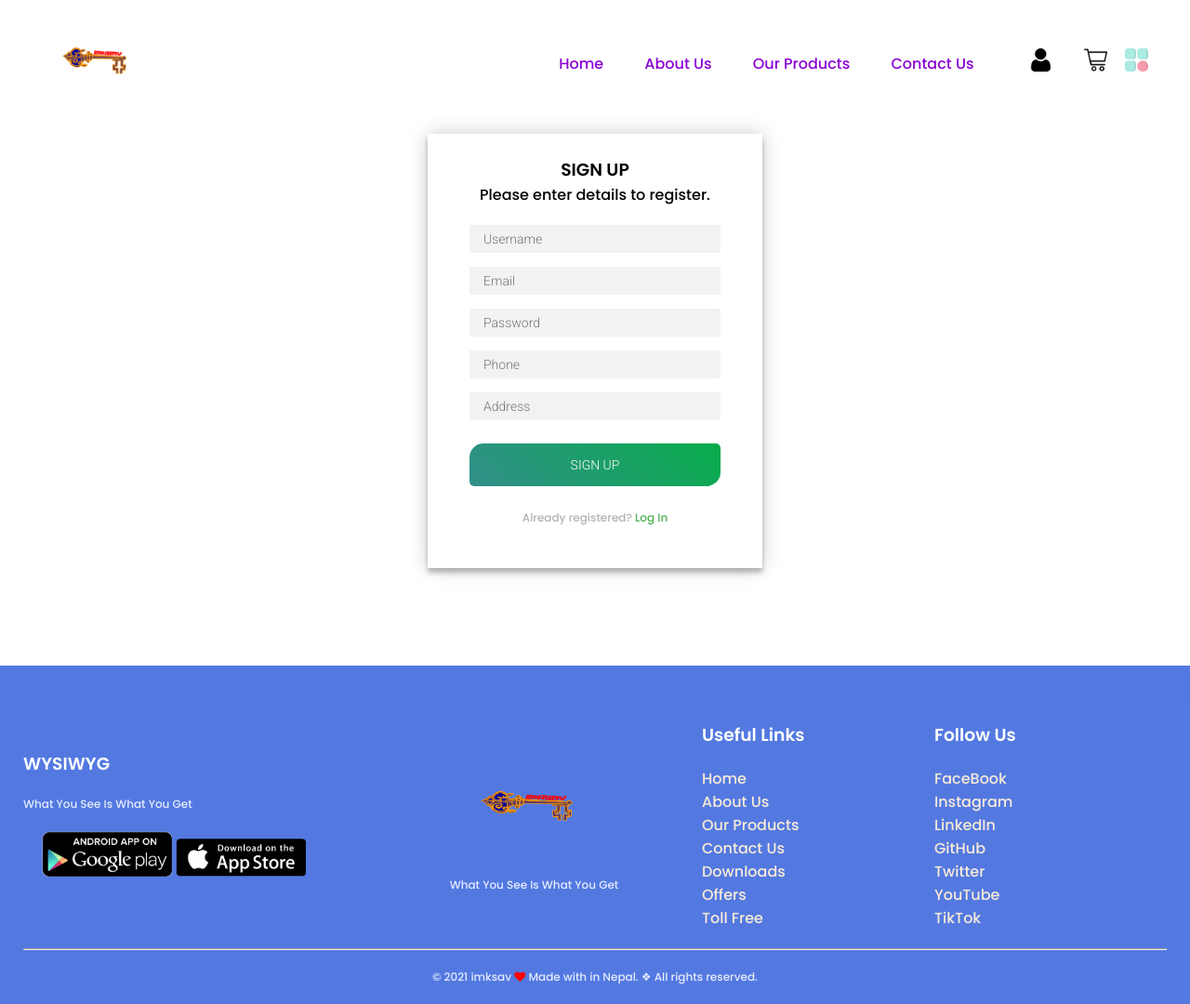
After one commit to imksav/ecommerce, a PHP site: page /signup.php in a window 1280 px wide. The commit adds this page. Shown: the whole page at 93% size. Run offline with PHP 8.4, Linux system fonts and the light colour scheme.

Commit message:
Refactored and added login-signup with session created

```diff
--- a/admin/add_product.php
+++ b/admin/add_product.php
@@ -1,3 +1,6 @@
+<!--
+    <?php include("connection.php"); ?>
+-->
 <!DOCTYPE html>
 <html lang="en">
 <head>
@@ -58,6 +61,9 @@
       echo $target_file;
       echo "<br>";
       move_uploaded_file($_FILES['fileToUpload']['tmp_name'],$target_file);
+
+         include "./connect.php";
+
          $servername="localhost";
          $username="root";
          $password="";
--- a/connect.php
+++ b/connect.php
@@ -1,3 +1,3 @@
 <?php
-   $db = mysqli_connect("localhost","root","","ecommerce");
+   $conn = mysqli_connect("localhost","root","","ecommerce");
 ?>
--- /dev/null
+++ b/css/login.css
@@ -0,0 +1,79 @@
+@import url(https://fonts.googleapis.com/css?family=Roboto:300);
+header .header {
+   background-color: #fff;
+   height: 90px;
+}
+
+header a img {
+   width: 14px;
+   margin-top: 4px;
+}
+
+.login-page {
+   width: 360px;
+   padding: 8px 0 0;
+   margin: auto;
+}
+
+.login-page .form .login {
+   margin-top: -21px;
+   margin-bottom: 20px;
+}
+
+.form {
+   position: relative;
+   z-index: 1;
+   background: #FFFFFF;
+   max-width: 360px;
+   /* margin: 0 auto 100px; */
+   margin-bottom: 105px;
+   padding: 45px;
+   text-align: center;
+   box-shadow: 0 0 20px 0 rgba(0, 0, 0, 0.2), 0 5px 5px 0 rgba(0, 0, 0, 0.24);
+}
+
+.form input {
+   font-family: "Roboto", sans-serif;
+   outline: 0;
+   background: #f2f2f2;
+   width: 100%;
+   border: 0;
+   margin: 0 0 15px;
+   padding: 15px;
+   box-sizing: border-box;
+   font-size: 14px;
+}
+
+.form button {
+   font-family: "Roboto", sans-serif;
+   text-transform: uppercase;
+   outline: 0;
+   background-color: #328f8a;
+   background-image: linear-gradient(45deg, #328f8a, #08ac4b);
+   width: 100%;
+   border: 0;
+   padding: 15px;
+   color: #FFFFFF;
+   font-size: 14px;
+   -webkit-transition: all 0.3 ease;
+   transition: all 0.3 ease;
+   cursor: pointer;
+}
+
+.form .message {
+   margin: 15px 0 0;
+   color: #b3b3b3;
+   font-size: 12px;
+}
+
+.form .message a {
+   color: #4CAF50;
+   text-decoration: none;
+}
+
+.container {
+   position: relative;
+   z-index: 1;
+   max-width: 300px;
+   margin: auto;
+}
--- a/css/style.css
+++ b/css/style.css
@@ -515,7 +515,7 @@ th:last-child {
 .form-container {
    background: #ddd77e;
    width: 300px;
-   height: 400px;
+   height: 500px;
    position: relative;
    text-align: center;
    padding: 20px 0;
--- a/header.php
+++ b/header.php
@@ -30,7 +30,7 @@
             </ul>
          </nav>
          <div class="nav-icon">
-            <a href="./account.php"><img src="./images/user.png" width="25px" height="25px"></a>
+            <a href="./login.php"><img src="./images/user.png" width="25px" height="25px"></a>
             <a href="./cart.php"><img src="./images/cart.png" width="25px" height="25px"></a>
             <img src="./images/menu.png" class="menu-icon" width="25px" height="25px" onclick="menutoggle()">
          </div>
--- /dev/null
+++ b/logout.php
@@ -0,0 +1,6 @@
+<?php
+session_start();
+if(session_destroy()){
+   header("location: login.php");
+}
+?>
--- a/product.php
+++ b/product.php
@@ -20,7 +20,7 @@ include("header.php");
 <body>
    <?php
          include_once "./connect.php";
-         $data = mysqli_query($db, "SELECT * FROM products");
+         $data = mysqli_query($conn, "SELECT * FROM products");
          // print_r($products_all);
       ?>
    <div class="small-container">
--- a/product_details.php
+++ b/product_details.php
@@ -21,7 +21,7 @@ include("header.php");
       if(isset($_GET['token'])){
        $token = $_GET['token'];
          include_once "./connect.php";
-         $data = mysqli_query($db, "SELECT * FROM products WHERE id  = $token");
+         $data = mysqli_query($conn, "SELECT * FROM products WHERE id  = $token");
          //  print_r(mysqli_fetch_assoc($data));
          $products_details = mysqli_fetch_assoc($data);
            ?>
--- /dev/null
+++ b/signup.php
@@ -0,0 +1,63 @@
+<?php
+include("header.php");
+include("connect.php");
+
+?>
+<!DOCTYPE html>
+<html lang="en">
+   <head>
+      <title>Sign Page</title>
+      <meta charset="UTF-8">
+      <meta name="viewport" content="width=device-width, initial-scale=1">
+      <link href="css/login.css" rel="stylesheet">
+   </head>
+   <body>
+   <body>
+    <div class="login-page">
+      <div class="form">
+        <div class="login">
+          <div class="login-header">
+            <h3>SIGN UP</h3>
+            <p>Please enter details to register.</p>
+          </div>
+        </div>
+                  <form action="<?php htmlspecialchars($_SERVER['PHP_SELF']);?>" id="SignupForm" method="POST">
+                        <input type="text" name="username" placeholder="Username" required>
+                        <input type="text" name="email" placeholder="Email" required>
+                        <input type="password" name="password" placeholder="Password" required>
+                        <input type="text" name="phone" placeholder="Phone" required>
+                        <input type="text" name="address" placeholder="Address" required>
+                        <button type="submit" name="signup" class="btn">Sign Up</button>
+                      <p class="message">Already registered? <a href="login.php">Log In</a></p>
+                  </form>
+                  <?php
+                        $username=$password=$email=$phone=$address="";
+                        if($_SERVER['REQUEST_METHOD']=="POST" and isset($_POST['signup'])){
+                           $username = $_POST['username'];
+                           $password = $_POST['password'];
+                           $email = $_POST['email'];
+                           $phone = $_POST['phone'];
+                           $address = $_POST['address'];
+                              if($conn->connect_error){
+                                 die("Connection aborted");
+                              }else{
+                                 $password = md5($password);
+                                 $sql = "INSERT INTO users(username, password, email, phone, address)VALUES('$username', '$password', '$email', '$phone', '$address')";
+                                 echo $sql;
+                                    if($conn->query($sql)==TRUE){
+                                       echo "<h1>Record Inserted!!!</h1>";
+                                       header("location: login.php");
+                                    }else{
+                                       echo "<h1>Insertion error!!!</h1>";
+                                    }
+                              }
+                        }
+               ?>
+      </div>
+    </div>
+<?php
+include("footer.php");
+?>
+   </body>
+
+</html>
```
Also changed, not shown: account.php (+43 -12 lines), cart.php (+11 -26 lines), index.php (+6 -6 lines), insert_cart.php (+9 -7 lines), login.php (+63 -1 lines), session.php (added, +12 -0 lines), admin/product_image/R.png (added), admin/product_image/Screenshot 2021-08-14 120523.png (added), admin/product_image/forms.png (added), admin/product_image/haha.jpg (added).
